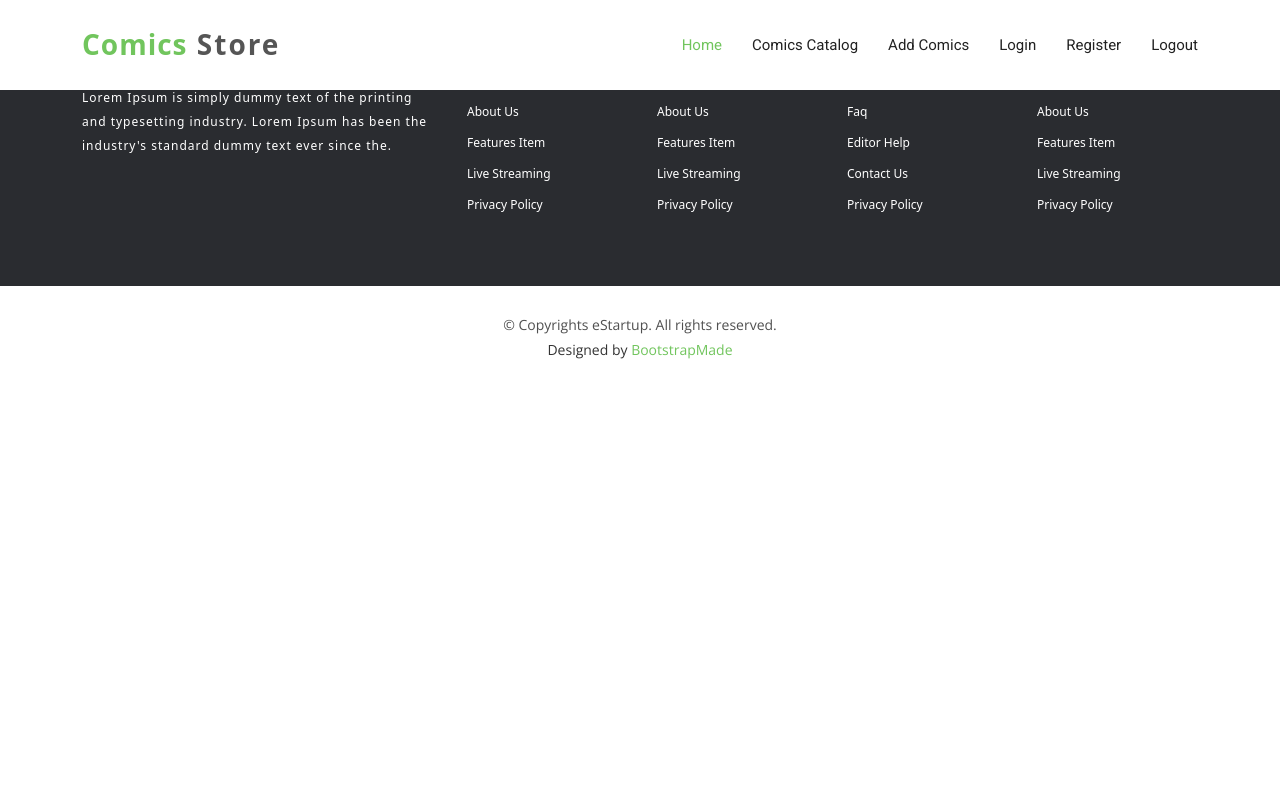
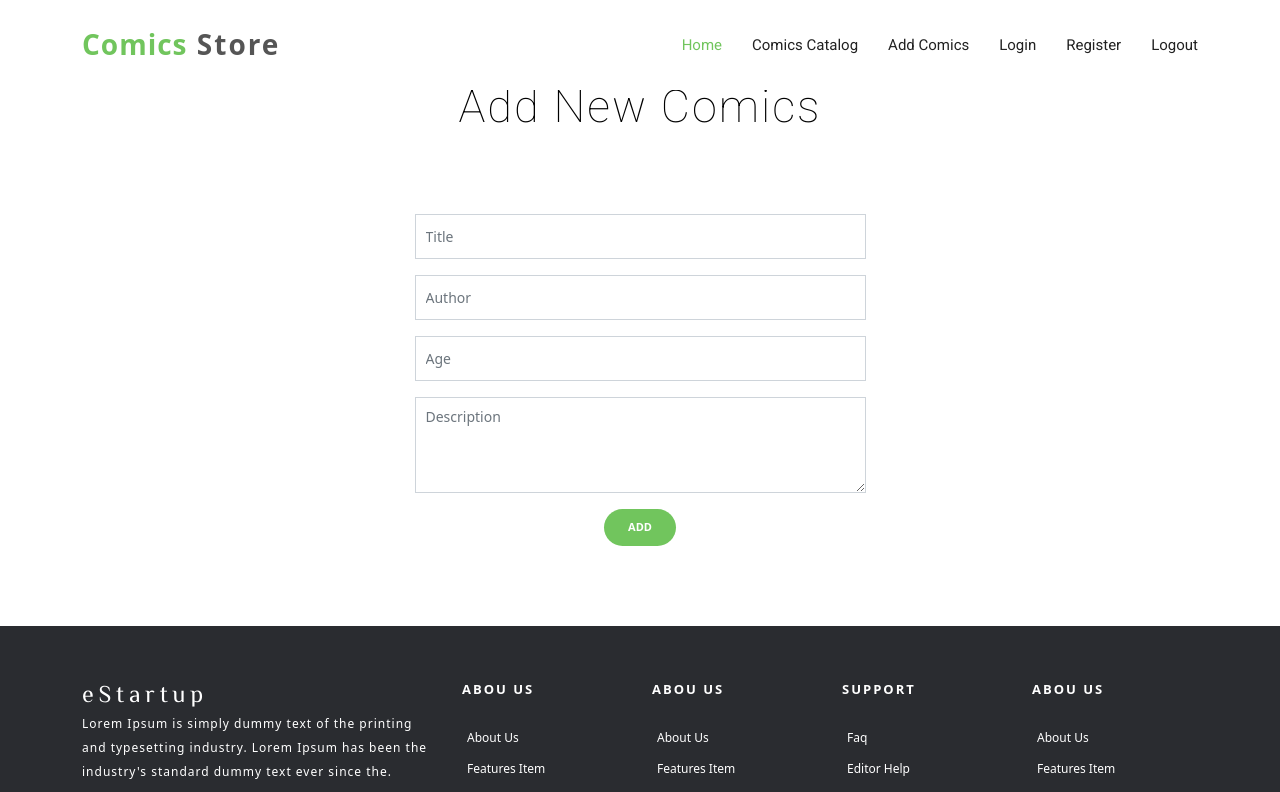
Before and after one commit to mihalkoff/react-project, a React (Create React App) app in the folder client/: page /create in a window 1280 px wide. Shown: the top 792 px of the page. Built offline with nearby package versions, Linux system fonts and the light colour scheme.

Commit message:
Add Create.js

```diff
--- a/client/src/App.js
+++ b/client/src/App.js
@@ -6,6 +6,7 @@ import { Home } from './components/Home/Home';
 import { Login } from './components/Login/Login';
 import { Register } from './components/Register/Register';
 import { Catalog } from './components/Catalog/Catalog';
+import { Create } from './components/Create/Create';
 
 
 function App() {
@@ -19,6 +20,7 @@ function App() {
 					<Route path='/login' element={<Login />} />
 					<Route path='/register' element={<Register />} />
 					<Route path='/catalog' element={<Catalog />} />
+					<Route path='/create' element={<Create />} />
 				</Routes>
 			</main>
 			<Footer />
--- /dev/null
+++ b/client/src/components/Create/Create.js
@@ -0,0 +1,38 @@
+import './create.css';
+
+export const Create = () => {
+    return (
+        <section id="add-comics" className="padd-section">
+            <div className="container">
+                <div className="section-title text-center">
+                    <h2>Add new comics</h2>
+                </div>
+            </div>
+            <div className="container">
+                <div className="row justify-content-center">
+                    <div className="col-lg-5 col-md-8">
+                        <div className="form">
+                            <form className="contactForm">
+                                <div className="form-group bottom-space">
+                                    <input type="text" name="title" className="form-control" id="name" placeholder="Title" data-rule="minlen:4" data-msg="Please enter at least 4 chars" value=""/>
+                                </div>
+                                <div className="form-group bottom-space">
+                                    <input type="text" name="author" className="form-control" id="subject" placeholder="Author" data-rule="minlen:4" data-msg="Please enter at least 4 chars" value=""/>
+                                </div>
+                                <div className="form-group bottom-space">
+                                    <input type="number" className="form-control" name="age" id="email" placeholder="Age" data-rule="minlen:1" data-msg="Please enter a valid age" value=""/>
+                                </div>
+                                <div className="form-group bottom-space">
+                                    <textarea className="form-control" name="description" rows="5" data-rule="required" data-msg="Please write something for the book" placeholder="Description"></textarea>
+                                </div>
+                                <div className="text-center">
+                                    <button type="submit" className="btn btn-primary">Add</button>
+                                </div>
+                            </form>
+                        </div>
+                    </div>
+                </div>
+            </div>
+        </section>
+    );
+};
--- /dev/null
+++ b/client/src/components/Create/create.css
@@ -0,0 +1,106 @@
+#add-comics {
+    background: #fff;
+}
+
+#add-comics .info {
+    color: #222;
+}
+
+#add-comics .info i {
+    font-size: 32px;
+    color: #71c55d;
+    float: left;
+}
+
+#add-comics .info p {
+    padding: 0 0 10px 50px;
+    margin-bottom: 20px;
+    line-height: 22px;
+    font-size: 14px;
+}
+
+#add-comics .info .email p {
+    padding-top: 5px;
+}
+
+#add-comics .social-links {
+    padding-bottom: 20px;
+}
+
+#add-comics .social-links a {
+    font-size: 18px;
+    display: inline-block;
+    background: #71c55d;
+    color: #fff;
+    line-height: 1;
+    padding: 6px 0 8px 0;
+    border-radius: 50%;
+    text-align: center;
+    width: 36px;
+    height: 36px;
+    transition: 0.3s;
+}
+
+#add-comics .social-links a:hover {
+    background: #55b03f;
+    color: #fff;
+}
+
+#add-comics .form #sendmessage {
+    color: #71c55d;
+    border: 1px solid #71c55d;
+    display: none;
+    text-align: center;
+    padding: 15px;
+    font-weight: 600;
+    margin-bottom: 15px;
+}
+
+#add-comics .form #errormessage {
+    color: red;
+    display: none;
+    border: 1px solid red;
+    text-align: center;
+    padding: 15px;
+    font-weight: 600;
+    margin-bottom: 15px;
+}
+
+#add-comics .form #sendmessage.show,
+#add-comics .form #errormessage.show,
+#add-comics .form .show {
+    display: block;
+}
+
+#add-comics .form .validation {
+    color: red;
+    display: block;
+    margin: 0 0 20px;
+    font-weight: 400;
+    font-size: 18px;
+}
+
+#add-comics .form input,
+#add-comics .form textarea {
+    border-radius: 0;
+    box-shadow: none;
+    font-size: 14px;
+    padding: 12px 10px;
+    line-height: 1;
+}
+
+#add-comics .form button[type="submit"] {
+    background: #71c55d;
+    border: 0;
+    padding: 10px 24px;
+    color: #fff;
+    transition: 0.4s;
+}
+
+#add-comics .form button[type="submit"]:hover {
+    background: #92d283;
+}
+
+.bottom-space {
+    margin-bottom: 1rem;
+}
```
